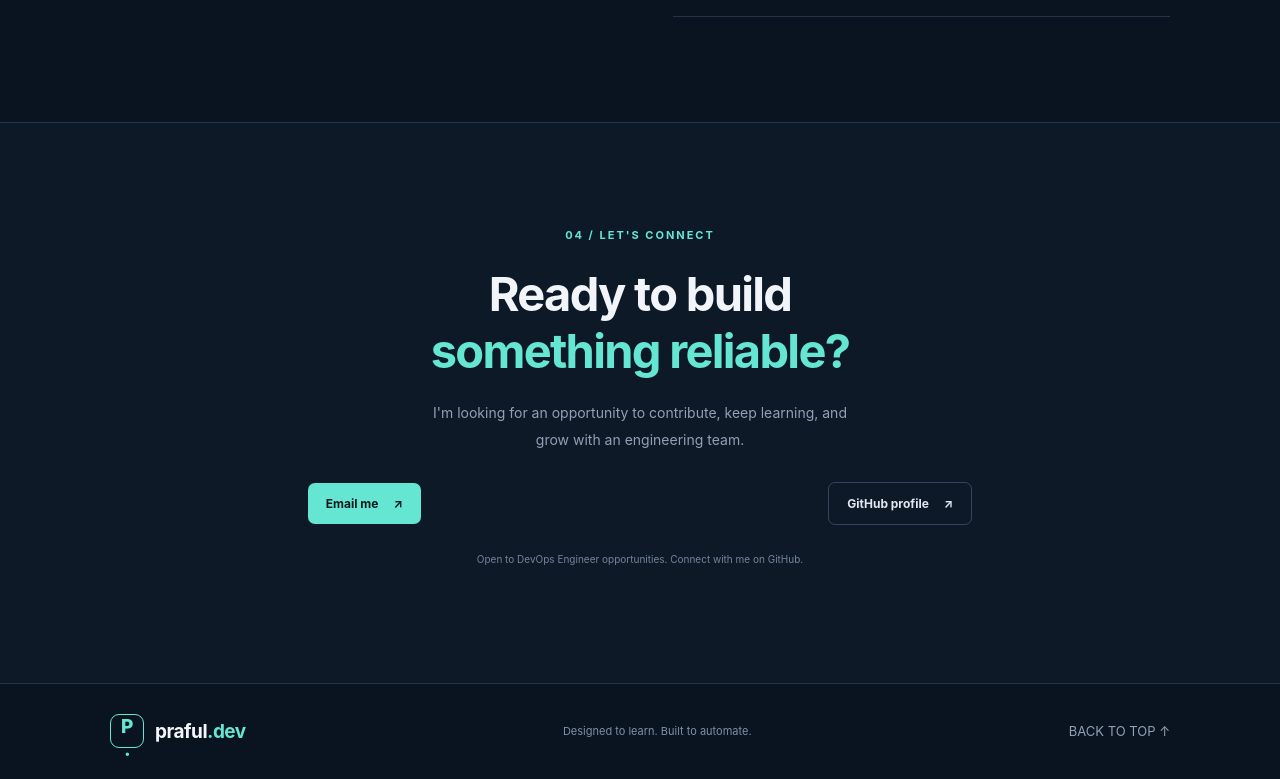
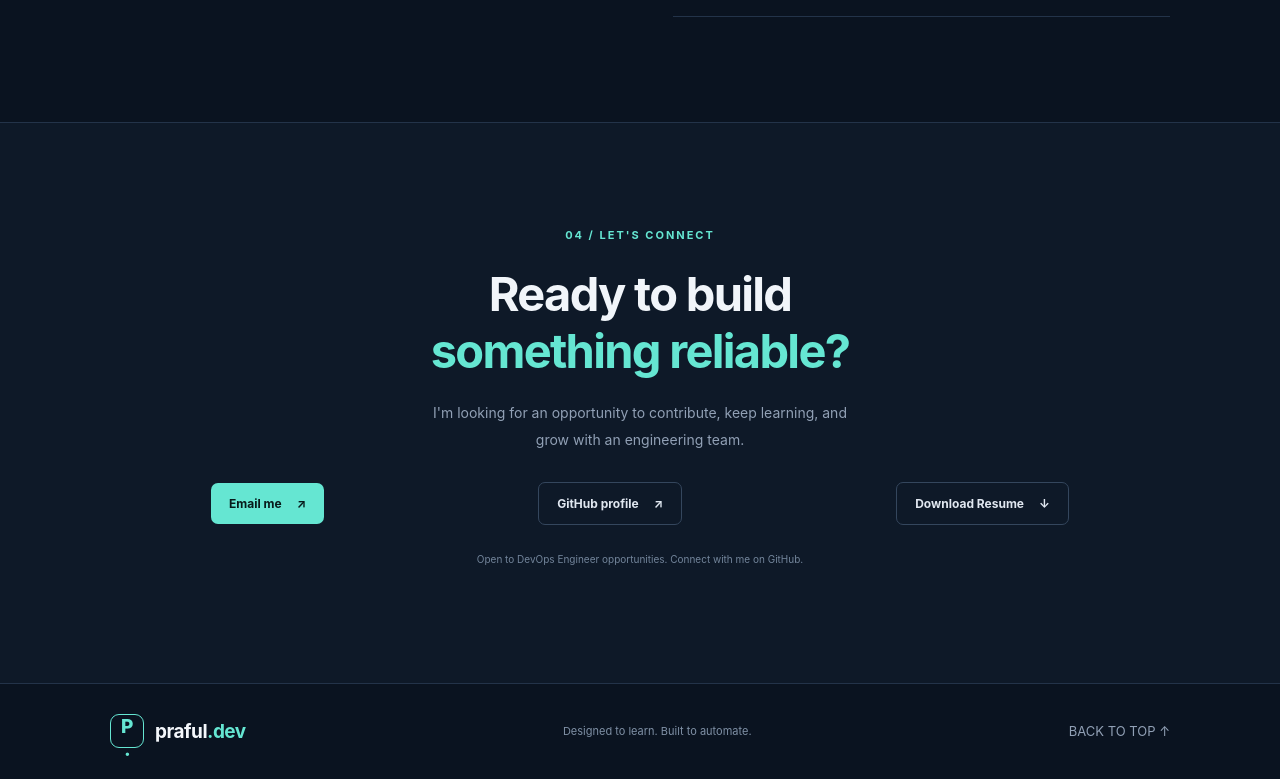
Before and after one commit to prafulchouraddi2001-glitch/07-personal-portfolio-capstone, a React (Vite) app: page / in a window 1280 px wide. Shown: the part 3529-4308 px from the top of the page. Built offline with nearby package versions, Linux system fonts and the light colour scheme.

Commit message:
Add downloadable DevOps resume to portfolio

```diff
--- a/src/App.jsx
+++ b/src/App.jsx
@@ -311,6 +311,13 @@ function App() {
             >
               GitHub profile <span>↗</span>
             </a>
+            <a
+              className="button button-secondary"
+              href="/resume.pdf"
+              download="Praful_Chouraddi_DevOps_Resume.pdf"
+            >
+              Download Resume <span>↓</span>
+            </a>
           </div>
           <p className="contact-note">
             Open to DevOps Engineer opportunities. Connect with me on GitHub.
```
Also changed, not shown: 1 other file (tests, documents, lock files or other folders).
